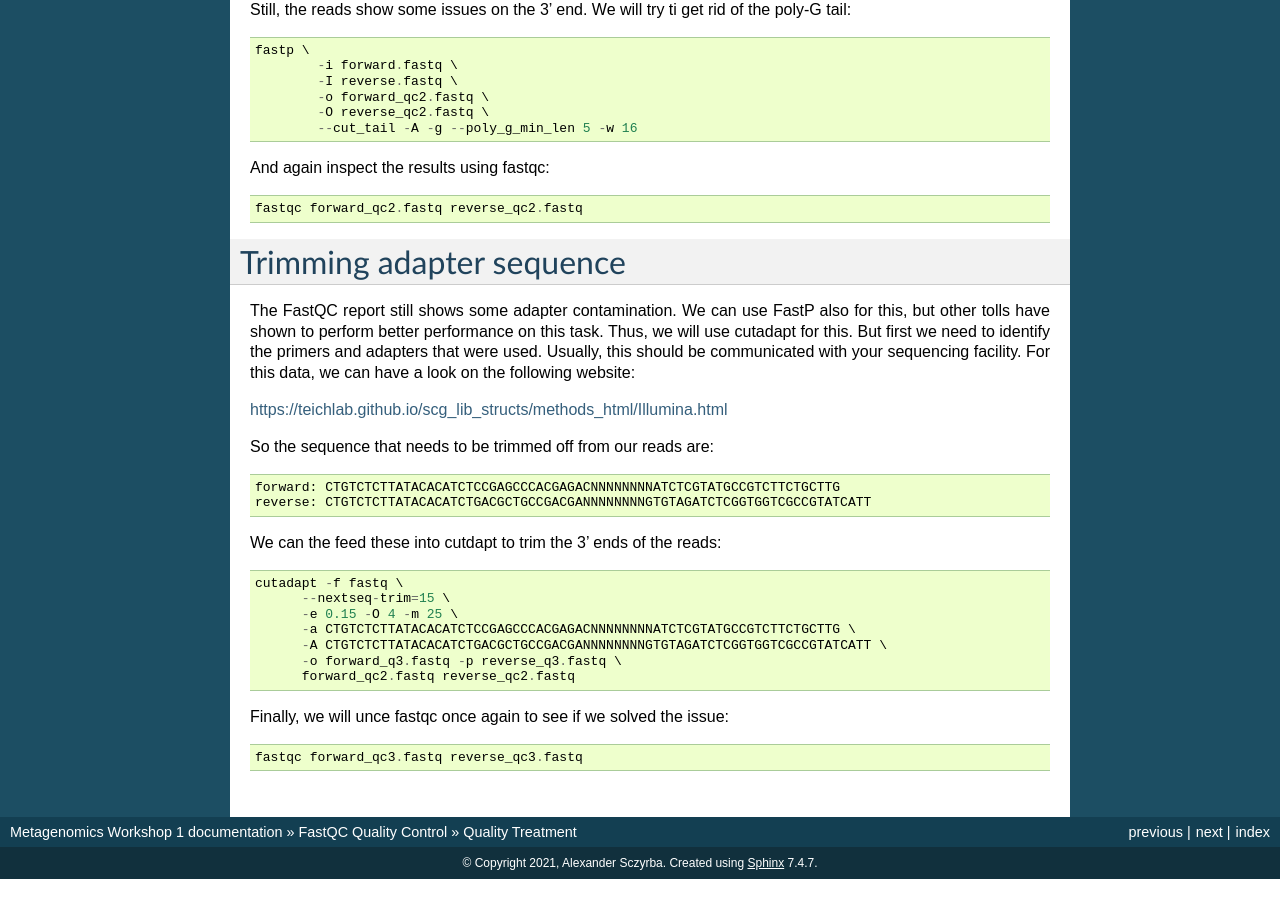
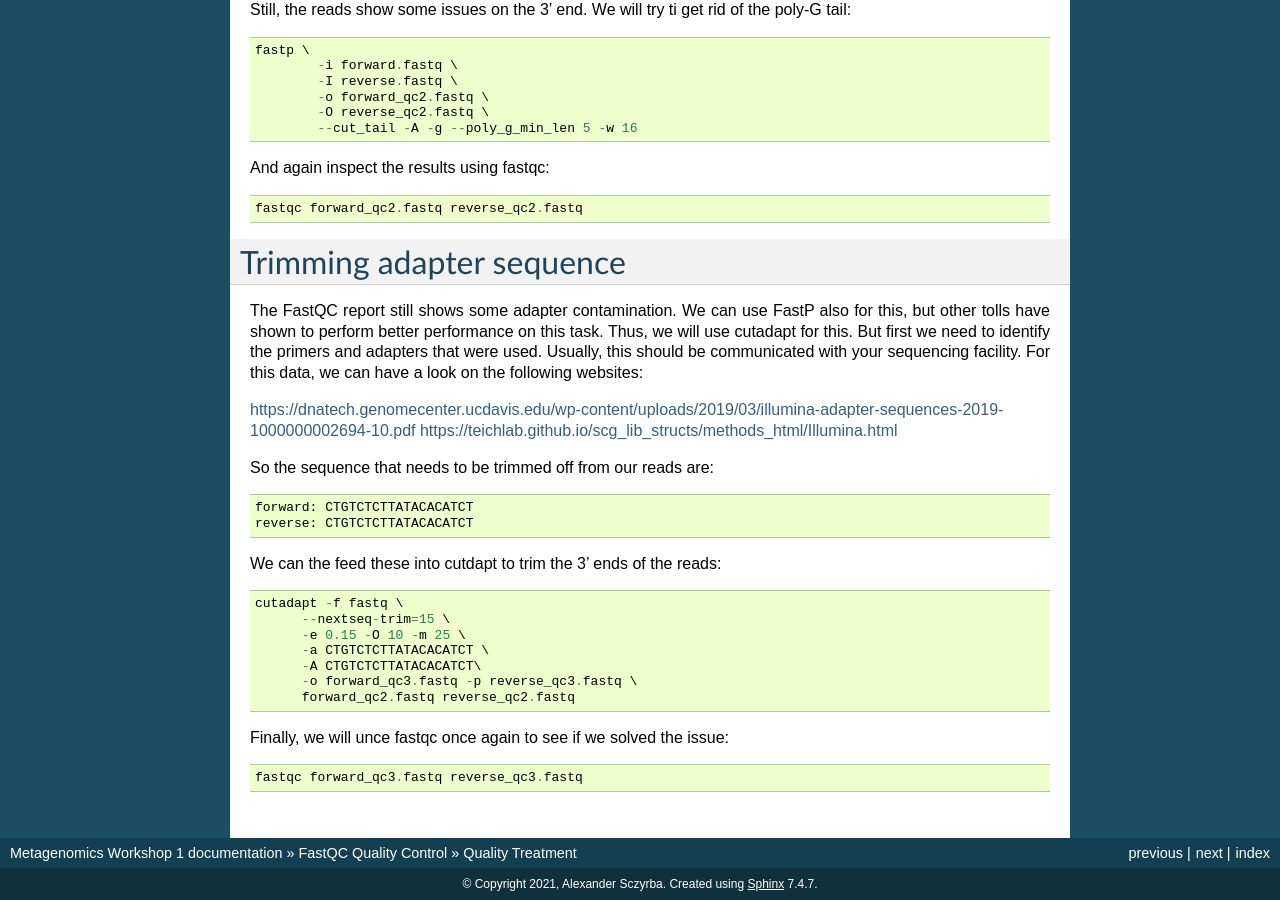
Before and after one commit to metagenomics/metagenomics-workshop, a Sphinx documentation site: the page built from docs/qc/FastP.rst, in a window 1280 px wide and 900 px high, scrolled down 791 px. Built offline with Sphinx 7.4.7, drawn with Linux system fonts in a browser that asks for light colours; before the commit the page ends 1670 px from its top, so only the background shows below that.

Commit message:
Update FastP.rst

```diff
--- a/docs/qc/FastP.rst
+++ b/docs/qc/FastP.rst
@@ -54,23 +54,24 @@ Trimming adapter sequence
 
 The FastQC report still shows some adapter contamination. We can use FastP also for this, but other tolls have shown to perform better performance on this task.
 Thus, we will use cutadapt for this. But first we need to identify the primers and adapters that were used. Usually, this should be communicated with your sequencing facility.
-For this data, we can have a look on the following website:
+For this data, we can have a look on the following websites:
 
+https://dnatech.genomecenter.ucdavis.edu/wp-content/uploads/2019/03/illumina-adapter-sequences-2019-1000000002694-10.pdf
 https://teichlab.github.io/scg_lib_structs/methods_html/Illumina.html
 
 So the sequence that needs to be trimmed off from our reads are::
 
-  forward: CTGTCTCTTATACACATCTCCGAGCCCACGAGACNNNNNNNNATCTCGTATGCCGTCTTCTGCTTG
-  reverse: CTGTCTCTTATACACATCTGACGCTGCCGACGANNNNNNNNGTGTAGATCTCGGTGGTCGCCGTATCATT
+  forward: CTGTCTCTTATACACATCT
+  reverse: CTGTCTCTTATACACATCT
 
 We can the feed these into cutdapt to trim the 3' ends of the reads::
 
   cutadapt -f fastq \
   	--nextseq-trim=15 \
-  	-e 0.15 -O 4 -m 25 \
-  	-a CTGTCTCTTATACACATCTCCGAGCCCACGAGACNNNNNNNNATCTCGTATGCCGTCTTCTGCTTG \
-  	-A CTGTCTCTTATACACATCTGACGCTGCCGACGANNNNNNNNGTGTAGATCTCGGTGGTCGCCGTATCATT \
-  	-o forward_q3.fastq -p reverse_q3.fastq \
+  	-e 0.15 -O 10 -m 25 \
+  	-a CTGTCTCTTATACACATCT \
+  	-A CTGTCTCTTATACACATCT\
+  	-o forward_qc3.fastq -p reverse_qc3.fastq \
   	forward_qc2.fastq reverse_qc2.fastq
 
 Finally, we will unce fastqc once again to see if we solved the issue::
```
